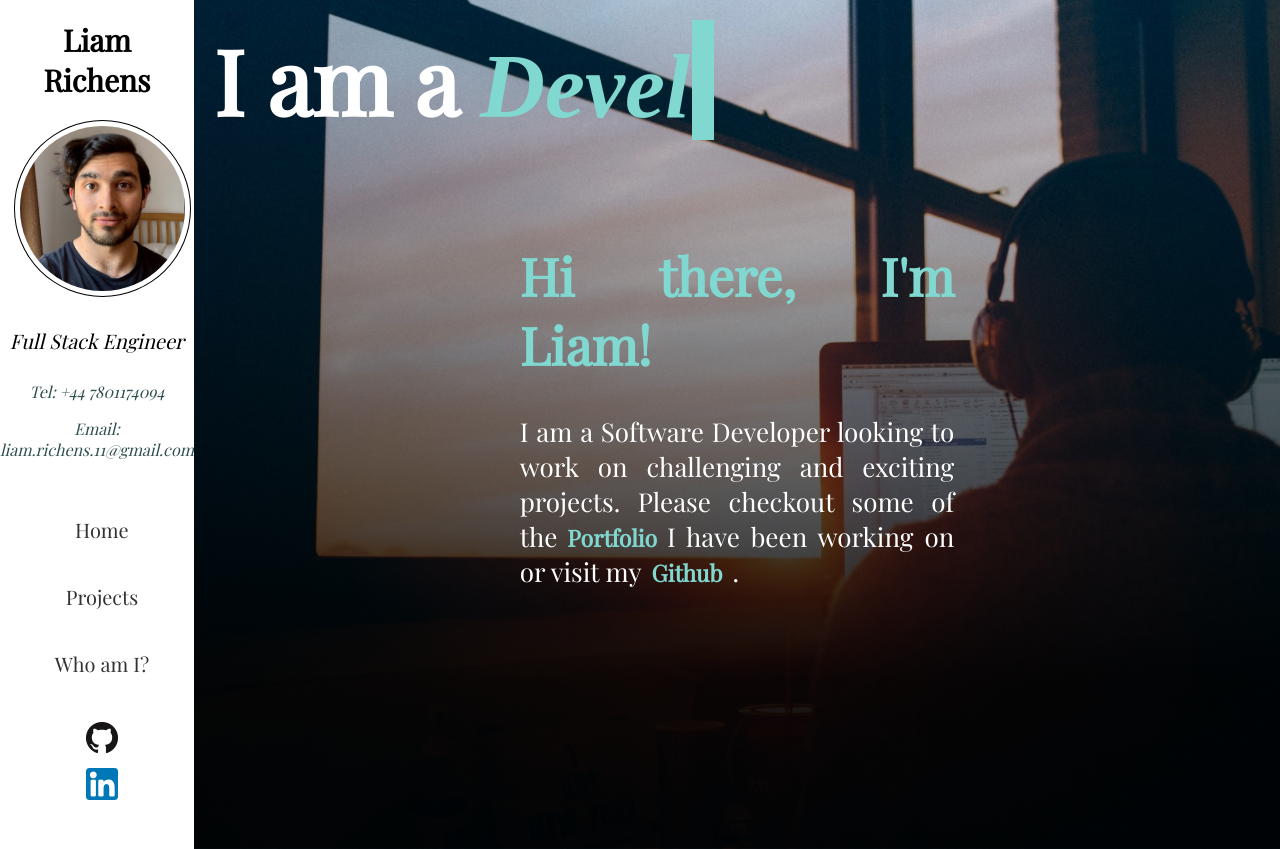
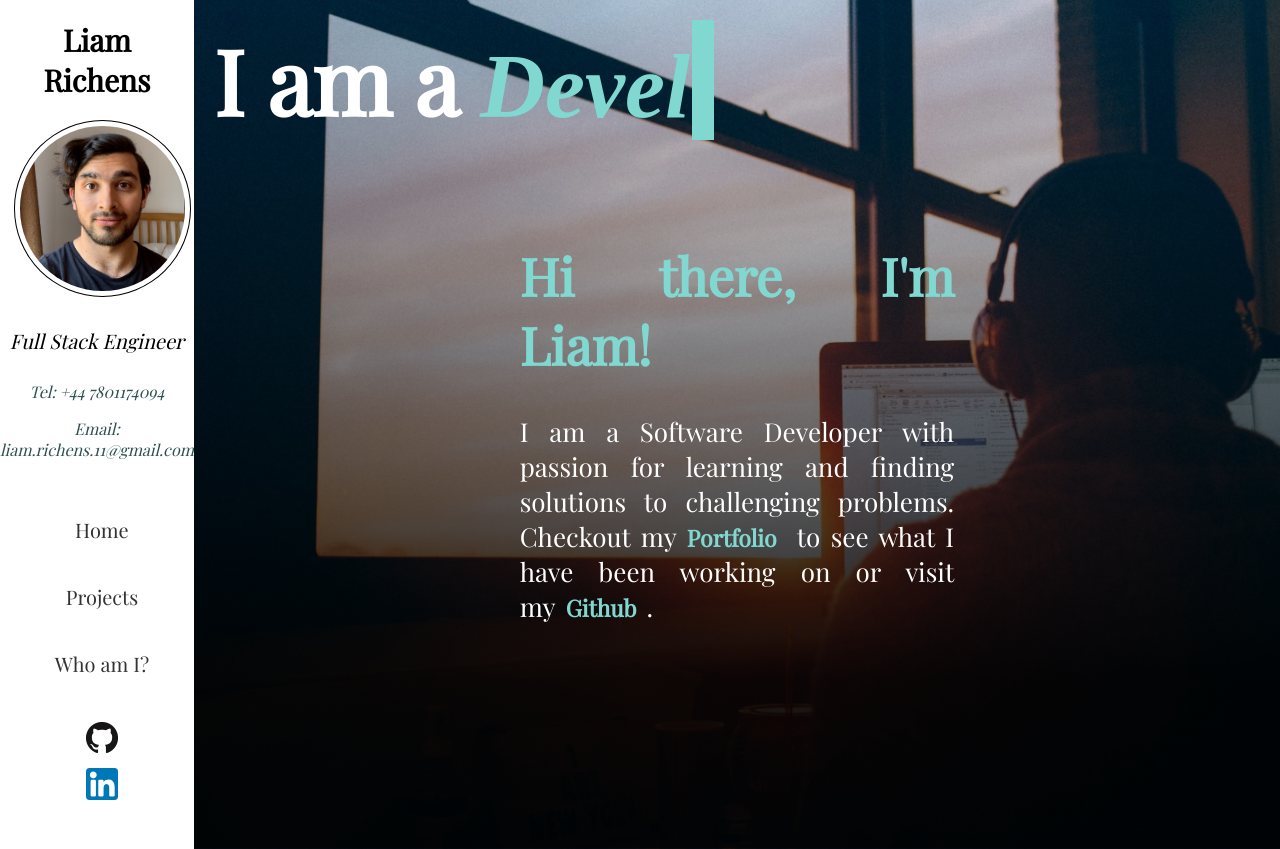
Before and after one commit to Li-Ri/PersonalWebsite, a React (Create React App) app in the folder client/: page / in a window 1280 px wide. Built offline with nearby package versions, Linux system fonts and the light colour scheme; a web font is replaced by a local one.

Commit message:
fix welcome message nav links

```diff
--- a/client/src/components/Blog.js
+++ b/client/src/components/Blog.js
@@ -66,12 +66,12 @@
         <div className="welcome">
           <h1>Hi there, I'm Liam!</h1>
           <p>
-            I am a Software Developer looking to work on challenging and
-            exciting projects. Please checkout some of the
+            I am a Software Developer with passion for learning and finding
+            solutions to challenging problems. Checkout my
             <span>
               <a href="#">Portfolio</a>
-            </span>
-            I have been working on or visit my
+            </span>{" "}
+            to see what I have been working on or visit my
             <span>
               <a href="https://github.com/Li-Ri">Github</a>
             </span>
```
